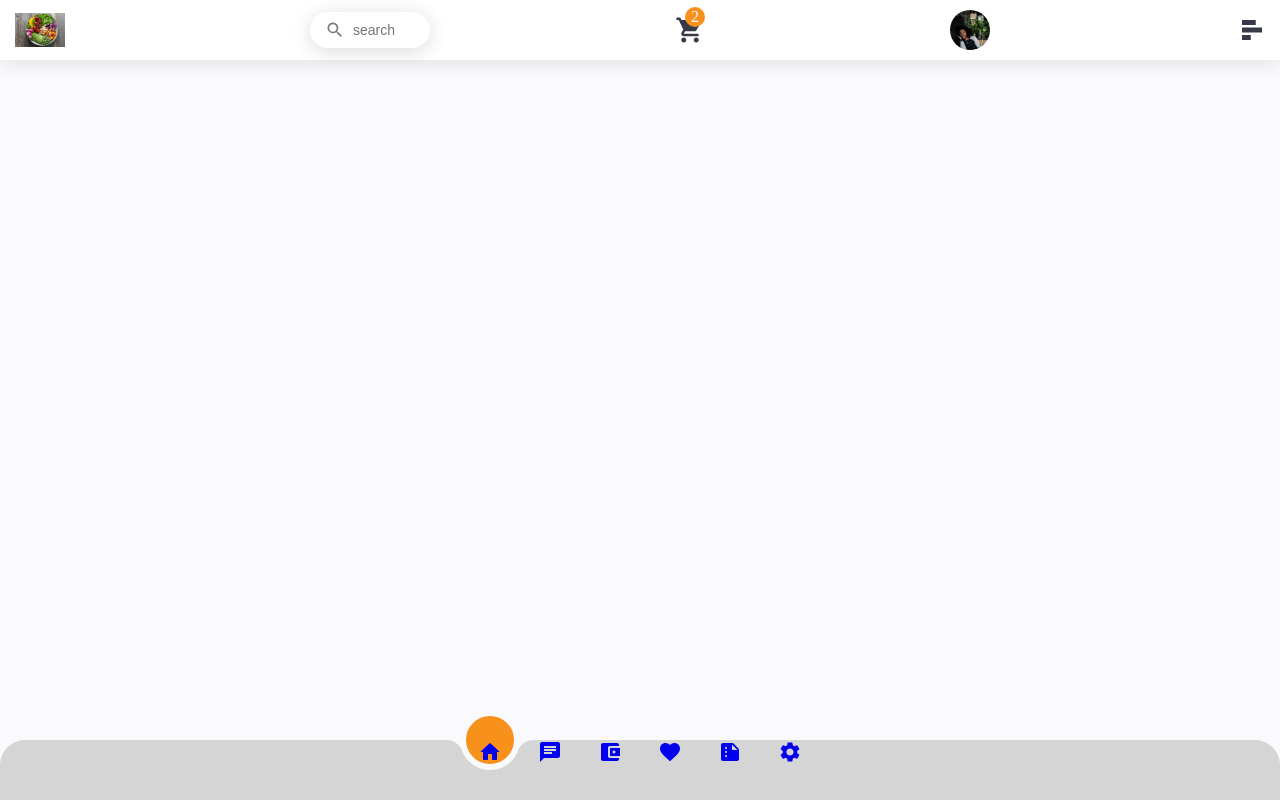
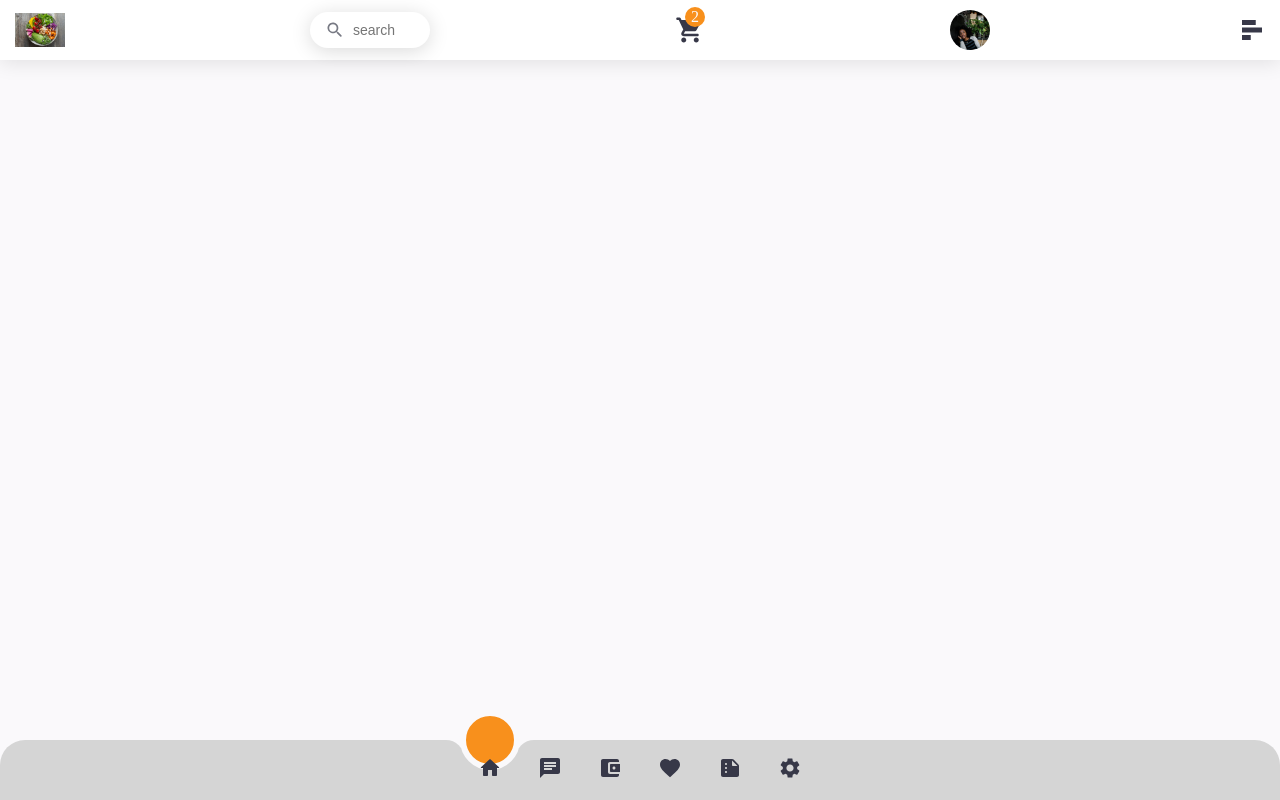
Before and after one commit to Seremba/food-delivery-app, a React (Create React App) app: page / in a window 1280 px wide. Built offline with nearby package versions, Linux system fonts and the light colour scheme.

Commit message:
Add icon class for styling

```diff
--- a/src/components/MenuContainer.js
+++ b/src/components/MenuContainer.js
@@ -4,7 +4,7 @@ function MenuContainer({link, icon}) {
   return (
     <li>
        <a href={link}>
-           <span>{icon}</span>
+           <span className='icon'>{icon}</span>
        </a>
     </li>
   )
```
